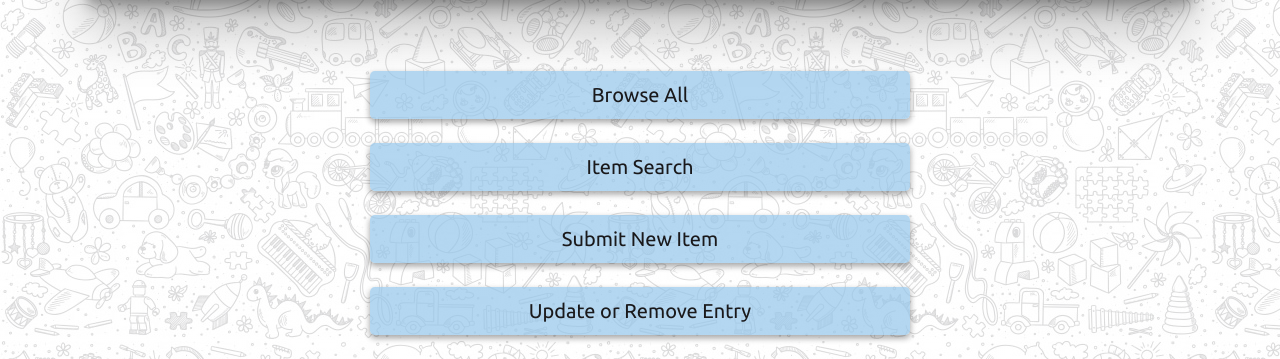
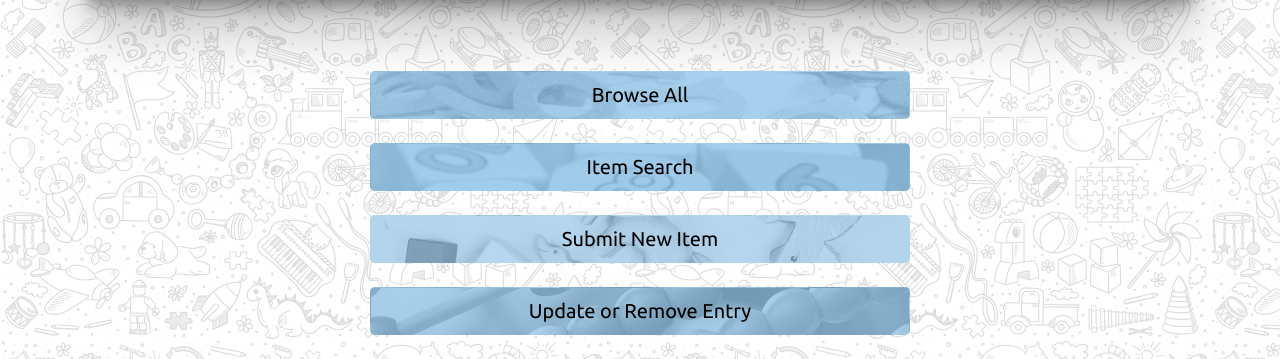
Before and after one commit to 4forces/CI-MS3-project3, a Flask app: page / in a window 1280 px wide. Shown: the part 468-827 px from the top of the page. Run offline with Flask 2, Linux system fonts and the light colour scheme; some libraries are stand-ins or nearby versions.

Commit message:
Add custom background image for landing page buttons for visual appeal

```diff
--- a/static/main.css
+++ b/static/main.css
@@ -20,12 +20,52 @@ body {
 
 
 /* Buttons CSS */
-.bt-big {
-  background-color: rgba(148, 199, 235, 0.7);
+#browse-button {
+    background: linear-gradient(rgba(148, 199, 235, 0.8), rgba(148, 199, 235, 0.8)), url("/static/img/letters.jpg");
+    background-position: top;
+    background-size: cover;
 }
 
-.bt-big:hover {
-  background-color: rgba(255, 112, 138, 0.7);
+#browse-button:hover {
+    background: linear-gradient(rgba(255, 112, 138, 0.7), rgba(255, 112, 138, 0.7)), url("/static/img/letters.jpg");
+    background-position: center;
+    background-size: cover;
+}
+
+#search-page-button {
+    background: linear-gradient(rgba(148, 199, 235, 0.85), rgba(148, 199, 235, 0.85)), url("/static/img/blocks.jpg");
+    background-position: top;
+    background-size: cover;
+}
+
+#search-page-button:hover {
+    background: linear-gradient(rgba(255, 112, 138, 0.85), rgba(255, 112, 138, 0.85)), url("/static/img/blocks.jpg");
+    background-position: center;
+    background-size: cover;
+}
+
+#submit-button {
+    background: linear-gradient(rgba(148, 199, 235, 0.65), rgba(148, 199, 235, 0.65)), url("/static/img/toys.jpg");
+    background-position: top;
+    background-size: cover;
+}
+
+#submit-button:hover {
+    background: linear-gradient(rgba(255, 112, 138, 0.65), rgba(255, 112, 138, 0.65)), url("/static/img/toys.jpg");
+    background-position: center;
+    background-size: cover;
+}
+
+#update-delete-button {
+    background: linear-gradient(rgba(148, 199, 235, 0.75), rgba(148, 199, 235, 0.75)), url("/static/img/beads.jpg");
+    background-position: top;
+    background-size: cover;
+}
+
+#update-delete-button:hover {
+    background: linear-gradient(rgba(255, 112, 138, 0.75), rgba(255, 112, 138, 0.75)), url("/static/img/beads.jpg");
+    background-position: center;
+    background-size: cover;
 }
 
 .bt {
@@ -67,6 +107,7 @@ body {
   transform: scale(1.05);
   box-shadow: rgba(50, 50, 93, 0.25) 0px 13px 27px -5px, rgba(0, 0, 0, 0.3) 0px 8px 16px -8px;
 }
+
 
 
 /* <a> tag CSS */
--- a/templates/home.template.html
+++ b/templates/home.template.html
@@ -24,16 +24,16 @@
                     <button type="button" class="bt-big btn btn-lg btn-block">Post Gifts</button>
                 </a> -->
                 <a class="col" href="{{ url_for('browse_items') }}">
-                    <button id="browse-button" type="button" class="bt-big btn btn-lg btn-block">Browse All</button>
+                    <button id="browse-button" type="button" class="btn btn-lg btn-block">Browse All</button>
                 </a>
                 <a class="col" href="{{ url_for('show_search') }}">
-                    <button id="search-page-button" type="button" class="bt-big btn btn-lg btn-block">Item Search</button>
+                    <button id="search-page-button" type="button" class="btn btn-lg btn-block">Item Search</button>
                 </a>
                 <a class="col" href="{{ url_for('show_post_items') }}">
-                    <button id="submit-button" type="button" class="bt-big btn btn-lg btn-block">Submit New Item</button>
+                    <button id="submit-button" type="button" class="btn btn-lg btn-block">Submit New Item</button>
                 </a>
                 <a class="col" href="{{ url_for('item_list') }}">
-                    <button id="update-delete-button" type="button" class="bt-big btn btn-lg btn-block">Update or Remove Entry</button>
+                    <button id="update-delete-button" type="button" class="btn btn-lg btn-block">Update or Remove Entry</button>
                 </a>
         </div>
     </div>
```
Also changed, not shown: static/img/beads.jpg (added), static/img/blocks.jpg (added), static/img/letters.jpg (added), static/img/toys.jpg (added).
